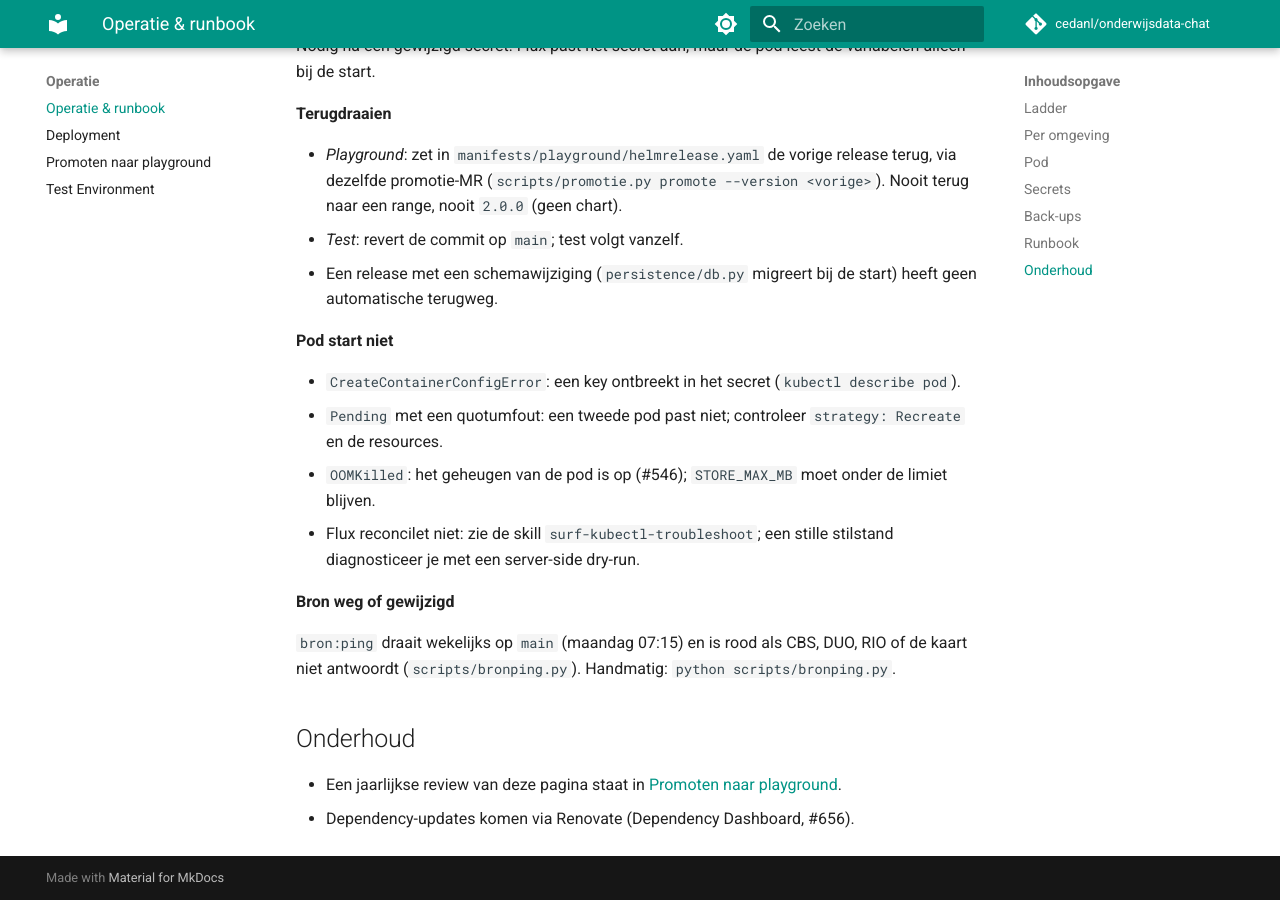
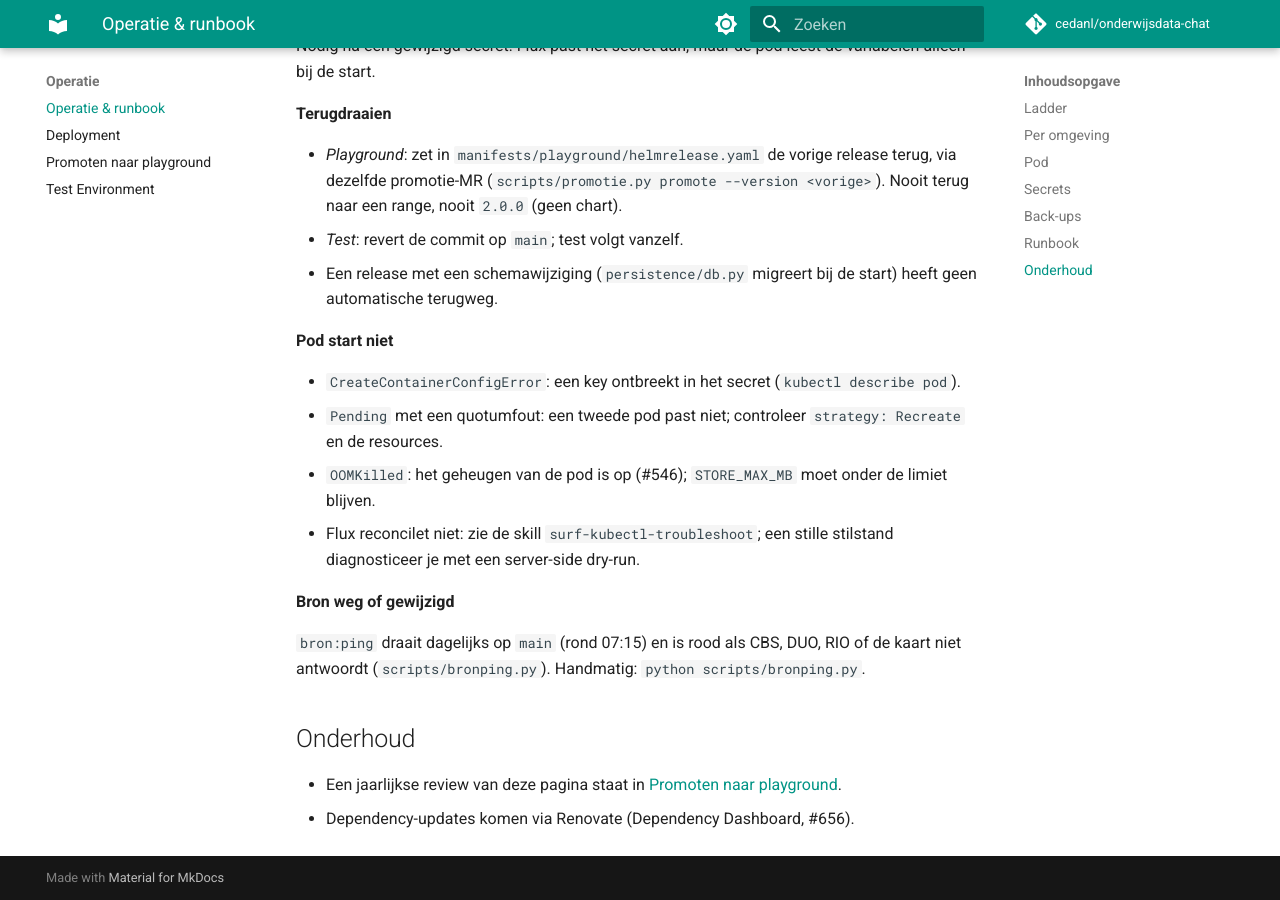
Before and after one commit to cedanl/onderwijsdata-chat, an MkDocs documentation site: the page built from docs/operatie.md, in a window 1280 px wide and 900 px high, scrolled down 4437 px. Built offline with MkDocs 1.6.1 and Material for MkDocs 9.7.7, drawn with Linux system fonts in a browser that asks for light colours; comment, search, counter and statistics services are not loaded.

Commit message:
docs(ci): bron:ping draait dagelijks (#678)
De pipeline-schedule (397) staat op dagelijks 07:00; GitLab start hem
rond 07:15. Commentaar in .gitlab-ci.yml en de docs volgen.

Refs #678

Co-Authored-By: Claude Opus 5.5 <noreply@anthropic.com>
Claude-Session: https://claude.ai/code/session_01Q6io2MHoaqMsberV5XgzoJ

```diff
--- a/.gitlab-ci.yml
+++ b/.gitlab-ci.yml
@@ -214,7 +214,7 @@ eval:bronwaarheid:
 
 # Eén aanroep per bron door de toollaag van de chat (CBS, DUO, RIO en de GeoJSON van de kaart), zonder LLM
 # en zonder testomgeving (#627): RIO verwijderde API v2 op 19-10-2026 en dat viel pas op in een chatbeurt,
-# want pytest mockt de bronnen en /health toetst er geen. Gepland (wekelijks op main; het schema zet
+# want pytest mockt de bronnen en /health toetst er geen. Gepland (dagelijks op main; het schema zet
 # BRON_PING=1, SAST_DISABLED=1 en SECRET_DETECTION_DISABLED=1) of met de hand via "Run pipeline" met
 # BRON_PING=1. Faalt zodra één bron niet antwoordt: de melding van de mislukte geplande pipeline is het signaal.
 bron:ping:
--- a/docs/operatie.md
+++ b/docs/operatie.md
@@ -137,7 +137,7 @@ Nodig na een gewijzigd secret: Flux past het secret aan, maar de pod leest de va
 
 **Bron weg of gewijzigd**
 
-`bron:ping` draait wekelijks op `main` (maandag 07:15) en is rood als CBS, DUO, RIO of de kaart niet antwoordt
+`bron:ping` draait dagelijks op `main` (rond 07:15) en is rood als CBS, DUO, RIO of de kaart niet antwoordt
 (`scripts/bronping.py`). Handmatig: `python scripts/bronping.py`.
 
 ## Onderhoud
```
Also changed, not shown: changelog.d/678-bron-ping-dagelijks.md (added, +3 -0 lines), docs/databronnen.md (+1 -1 lines).
